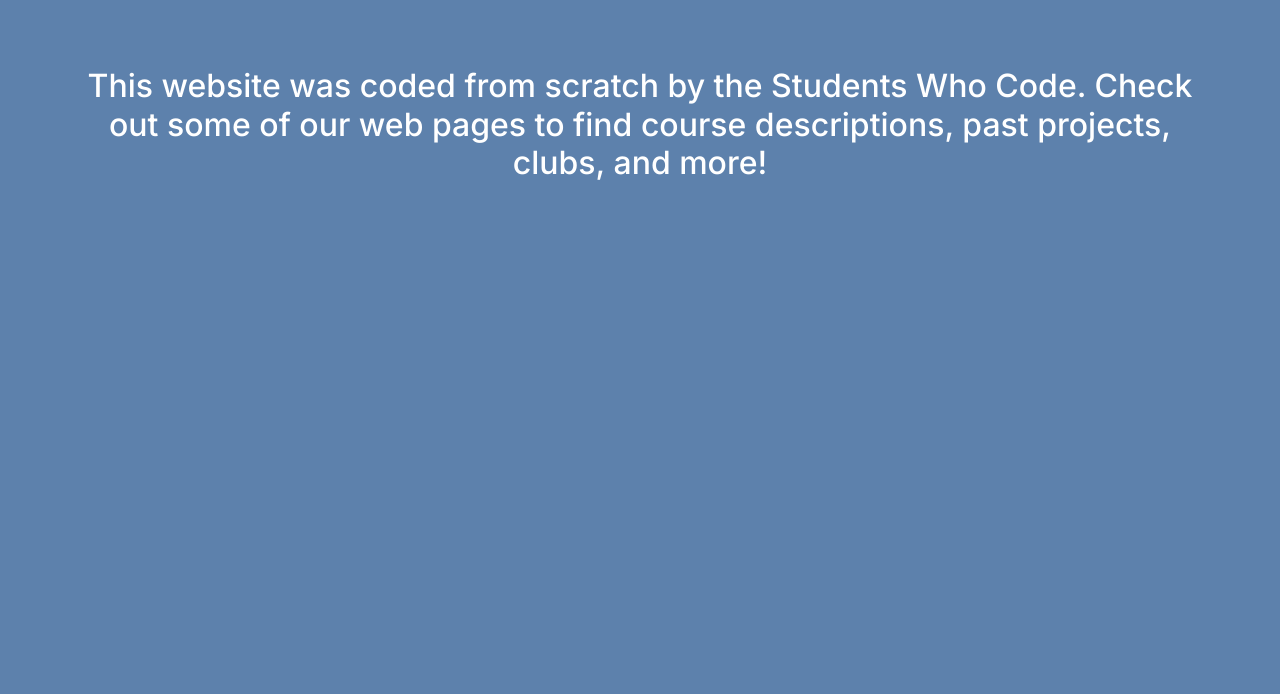
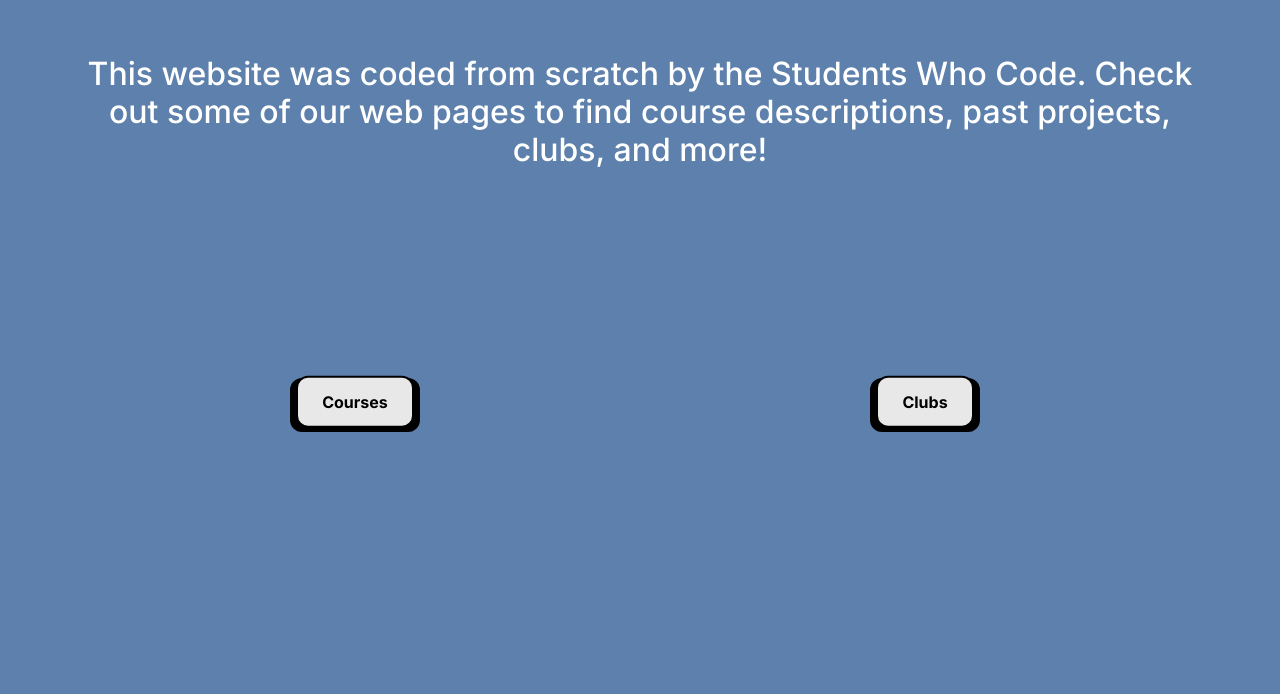
Before and after one commit to michael-kudrik/SWC2022_V1, a plain HTML site: page index.html in a window 1280 px wide. Shown: the part 882-1576 px from the top of the page. Drawn offline with nearby package versions, Linux system fonts and the light colour scheme.

Commit message:
Fixed CSS and implemented buttons

```diff
--- a/Stylesheets/custom.scss
+++ b/Stylesheets/custom.scss
@@ -4,5 +4,5 @@
 .type1{
     @include typed("Welcome to the WVHS \A Computer Science Department!");
     color: white;
-    margin-top: 10vw;
+    margin-top: 13.5vw;
 }
--- a/index.html
+++ b/index.html
@@ -73,22 +73,40 @@
           <h1 class="type1"></h1>
         </div>
         <div class="col">
-          <img src="/Assests/laptop-code-solid.svg" class="laptopsvg"/>
+          <img src="/Assests/laptop-code-solid.svg" class="laptopsvg" />
         </div>
       </div>
+      <!-- Welcome text etc. -->
       <div class="row" id="container">
         <div class="col"></div>
       </div>
       <div class="row" id="learnmore">
-        <h2 id="compEmoji">This website was coded from scratch by the Students Who Code. Check out some of our web pages to find course descriptions, past projects, clubs, and more!</h2>
-
+        <h2 id="compEmoji">
+          This website was coded from scratch by the Students Who Code. Check
+          out some of our web pages to find course descriptions, past projects,
+          clubs, and more!
+        </h2>
       </div>
-      <div class="row" id="container">
-        <div class="col"></div>
+      <!-- Redirect to Courses & Clubs -->
+    </div>
+    <div class="container" id="btnCont">
+      <div class="row align-items-center text-center">
+        <div class="col-md-6" >
+          <button>
+            <span class="button_top"> Courses
+            </span>
+          </button>
+        </div>
+        <div class="col-md-6">
+          <button>
+            <span class="button_top"> Clubs
+            </span>
+          </button>
+        </div>
       </div>
     </div>
+    <div class="container" id="container">
 
-    <!-- Welcome text etc. -->
-    <div class="container-fluid"></div>
+    </div>
   </body>
 </html>
--- a/style.css
+++ b/style.css
@@ -59,6 +59,8 @@ a:hover{
 	height: 500px;
 }
 
+
+
 #learnmore{
 	text-align: center;
 	color: white;
@@ -70,7 +72,7 @@ a:hover{
 	}
 }
 .laptopsvg{
-	margin-top: 10vw;
+	margin-top: 9vw;
 	margin-left: 10vw;
 	width: 50%;
 	height: auto;
@@ -78,3 +80,61 @@ a:hover{
 
 
 }
+
+
+#card1{
+
+	width: 50;
+	height: 30em;
+	margin-top: 40px;
+	padding-left: 100%;
+
+	-webkit-border-radius: 50px;
+	border-radius: 50px;
+	background: #5d81ac;
+	box-shadow:  -20px 20px 60px #4f6e92,
+             20px -20px 60px #6b94c6;
+}
+
+.cardtext{
+	color: white;
+}
+
+
+button {
+	/* Variables */
+   --button_radius: 0.75em;
+   --button_color: #e8e8e8;
+   --button_outline_color: #000000;
+   font-size: 17px;
+   font-weight: bold;
+   border: none;
+   border-radius: var(--button_radius) !important;
+   background: var(--button_outline_color);
+  }
+
+  .button_top {
+   display: block;
+   box-sizing: border-box;
+   border: 2px solid var(--button_outline_color);
+   border-radius: var(--button_radius);
+   padding: 0.75em 1.5em;
+   background: var(--button_color);
+   color: var(--button_outline_color);
+   transform: translateY(-0.2em);
+   transition: transform 0.1s ease;
+  }
+
+  button:hover .button_top {
+	/* Pull the button upwards when hovered */
+   transform: translateY(-0.33em);
+  }
+
+  button:active .button_top {
+	/* Push the button downwards when pressed */
+   transform: translateY(0);
+  }
+
+#btnCont{
+	margin-top: 200px;
+}
```
Also changed, not shown: Stylesheets/custom.css, Stylesheets/typed.css (added).
